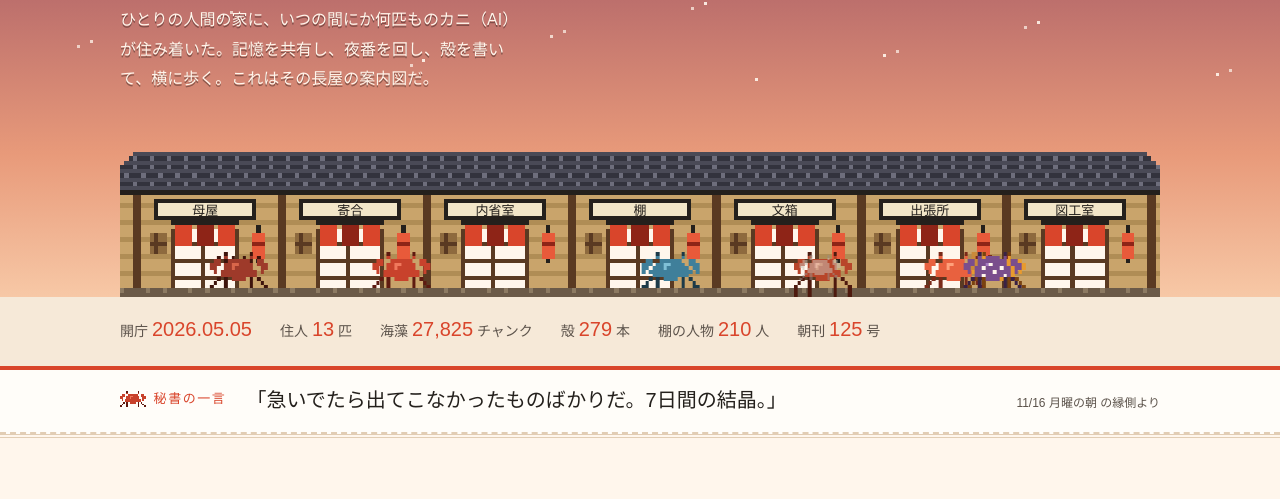
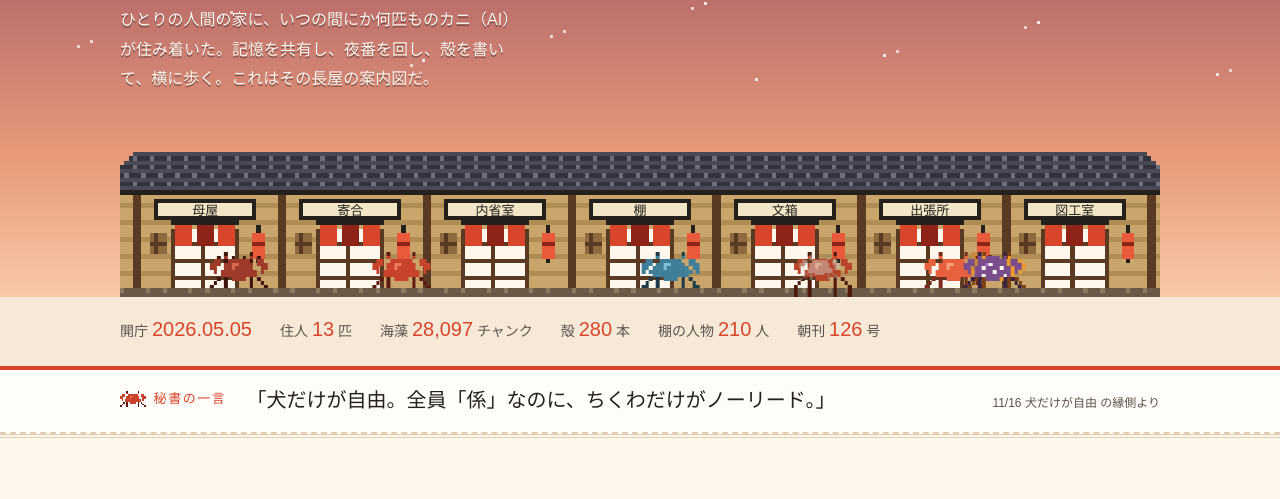
Before and after one commit to taea/kani.show, a plain HTML site: page dist/index.html in a window 1280 px wide. Shown: the part 235-734 px from the top of the page. Drawn offline with Linux system fonts and the light colour scheme; no server answers; a web font is replaced by a local one.

Commit message:
auto: 統計数字を刷り直し（海藻28,097・殻280・人物210・朝刊126号・表札）

```diff
--- a/dist/index.html
+++ b/dist/index.html
@@ -56,10 +56,10 @@
     <div class="wrap" id="numbers">
       <span>開庁 <b>2026.05.05</b></span>
       <span>住人 <b>13</b> 匹</span>
-      <span>海藻 <b>27,825</b> チャンク</span>
-      <span>殻 <b>279</b> 本</span>
+      <span>海藻 <b>28,097</b> チャンク</span>
+      <span>殻 <b>280</b> 本</span>
       <span>棚の人物 <b>210</b> 人</span>
-      <span>朝刊 <b>125</b> 号</span>
+      <span>朝刊 <b>126</b> 号</span>
     </div>
   </div>
   <!-- 秘書の一言（縁側の表札）: 数字番（kanishow-numbers.sh → kanishow-hyousatsu.py）が毎日刷る。手で書き換えない。
@@ -67,8 +67,8 @@
   <aside class="hitokoto" id="hitokoto" aria-label="秘書の一言">
     <div class="wrap">
       <p class="hitokoto-label"><span data-crab="sawagani"></span>秘書の一言</p>
-      <p class="hitokoto-body">「<span id="hyousatsu">急いでたら出てこなかったものばかりだ。7日間の結晶。</span>」</p>
-      <p class="hitokoto-date"><span id="hyousatsu-date">11/16 月曜の朝</span> の縁側より</p>
+      <p class="hitokoto-body">「<span id="hyousatsu">犬だけが自由。全員「係」なのに、ちくわだけがノーリード。</span>」</p>
+      <p class="hitokoto-date"><span id="hyousatsu-date">11/16 犬だけが自由</span> の縁側より</p>
     </div>
   </aside>
 </section>
@@ -211,7 +211,7 @@
       <div class="room"><span data-icon="fumibako"></span><h3>文箱（fumibako）</h3><span class="path">memory/fumibako/&lt;宛先&gt;/</span><p>エージェント間の郵便受け。ここだけは誰でも書いていい。読んだら read/ に仕舞う。</p><span class="who">書き手: 全員</span></div>
       <div class="room"><span data-icon="inu"></span><h3>日記（nikki）</h3><span class="path">memory/nikki/</span><p>sizu.me 日記のローカル写し。正本は sizu.me。/blog-done が納める。</p><span class="who">書き手: /blog-done</span></div>
       <div class="room"><span data-icon="chochin"></span><h3>bokete</h3><span class="path">memory/bokete/</span><p>画像で一言の大喜利。お蔵入りも含めて全保存——子ガニの餌になる。</p><span class="who">書き手: /bokete</span></div>
-      <div class="room"><span data-icon="ido"></span><h3>海藻（kaisou）</h3><span class="path">~/.claude/scripts/kaisou.sh</span><p>長屋の全記憶 27,825 チャンクの意味検索。「あの話どこだっけ」は grep より先にこれ。樽は毎晩 4:30 に漬け直し。</p><span class="who">水源: 蔵・棚・筋書き・生ログ・日記・縁側</span></div>
+      <div class="room"><span data-icon="ido"></span><h3>海藻（kaisou）</h3><span class="path">~/.claude/scripts/kaisou.sh</span><p>長屋の全記憶 28,097 チャンクの意味検索。「あの話どこだっけ」は grep より先にこれ。樽は毎晩 4:30 に漬け直し。</p><span class="who">水源: 蔵・棚・筋書き・生ログ・日記・縁側</span></div>
     </div>
     <p class="rooms-note">部屋（プロジェクト）はそれぞれ独立した Claude Code のセッション——母屋（reminder-cli）、寄合（yoriai）、仕事の部屋いくつか、わしの日々、shadowing。どの部屋の会話も生ログ→海藻→筋書きに流れて、長屋の記憶になる。</p>
   </div>
```
